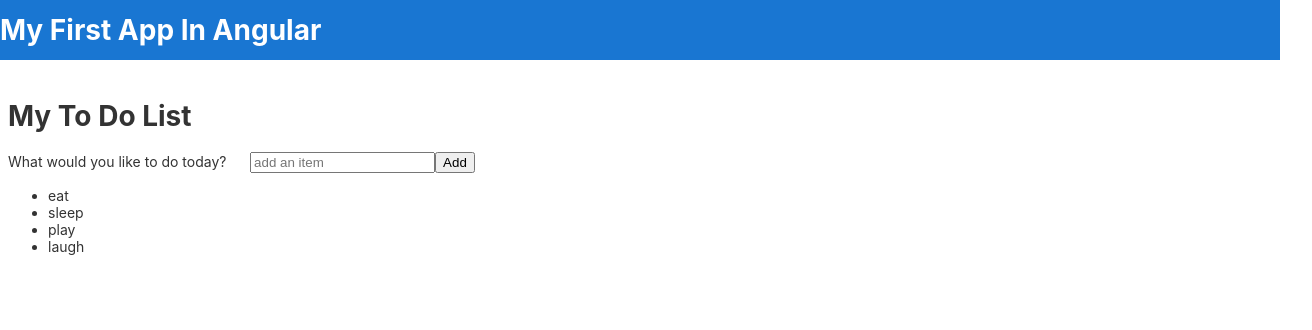
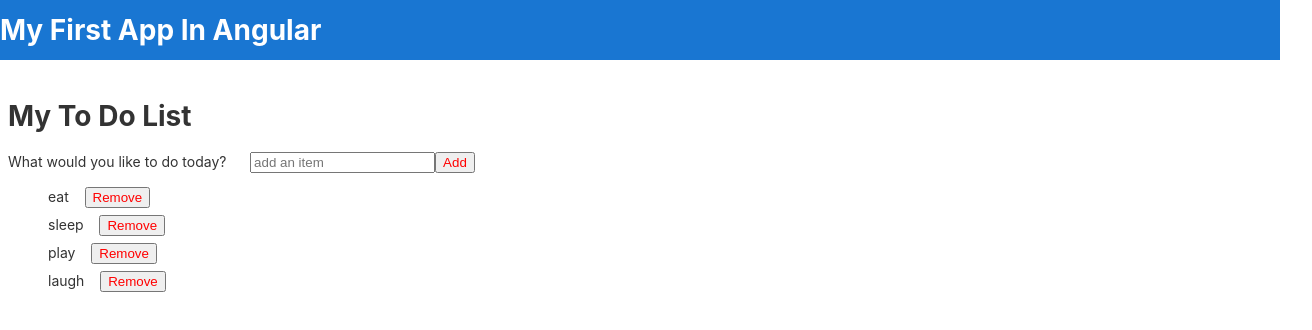
Before and after one commit to bdsuman/angular_first_app, an Angular app: page / in a window 1280 px wide. Shown: the top 330 px of the page, 1312 px wide, since content can reach past the window. Built offline with nearby package versions, Linux system fonts and the light colour scheme.

Commit message:
to-do-list remove and css added

```diff
--- /dev/null
+++ b/src/app/component/header/header.component.html
@@ -0,0 +1 @@
+<p>header works!</p>
--- a/src/app/component/to-do-list/to-do-list.component.css
+++ b/src/app/component/to-do-list/to-do-list.component.css
@@ -0,0 +1,17 @@
+ul {
+    white-space: nowrap;
+    height: 1em;
+    width: 100%;
+   }
+
+   li {
+    list-style-type: none;
+    width: 100%;
+    height: 2em;
+    overflow-x: auto; /* change to hidden if that's what you want */
+    float: left;
+    margin-right: 10px;
+   }
+   .btn-primary{
+    color: red;
+   }
--- a/src/app/component/to-do-list/to-do-list.component.html
+++ b/src/app/component/to-do-list/to-do-list.component.html
@@ -13,6 +13,6 @@
     <button class="btn-primary" (click)="addItem(newItem.value)">Add</button>
 
     <ul>
-      <li *ngFor="let item of items">{{item.description}}</li>
+      <li *ngFor="let item of items;let i=index">{{item.description}}&nbsp;&nbsp;&nbsp;&nbsp;<button class="btn-primary" (click)="removeItem(i)">Remove</button></li>
     </ul>
   </div>
--- a/src/app/component/to-do-list/to-do-list.component.ts
+++ b/src/app/component/to-do-list/to-do-list.component.ts
@@ -31,9 +31,14 @@ export class ToDoListComponent implements OnInit {
     return this.allItems.filter(item => this.filter === 'done' ? item.done : !item.done);
   }
   addItem(description: string) {
-    this.allItems.unshift({
+    this.allItems.push({
       description,
       done: false
     });
   }
+  removeItem(listIndex: number) {
+    console.log(listIndex);
+    this.allItems.splice(listIndex, 1);
+   // array.splice(index, 1)
+  }
 }
```
Also changed, not shown: src/app/component/header/header-routing.module.ts (added, +10 -0 lines), src/app/component/header/header.component.ts (added, +15 -0 lines), src/app/component/header/header.module.ts (added, +17 -0 lines), src/app/component/header/header.component.css (added), 1 other file (tests, documents, lock files or other folders).
